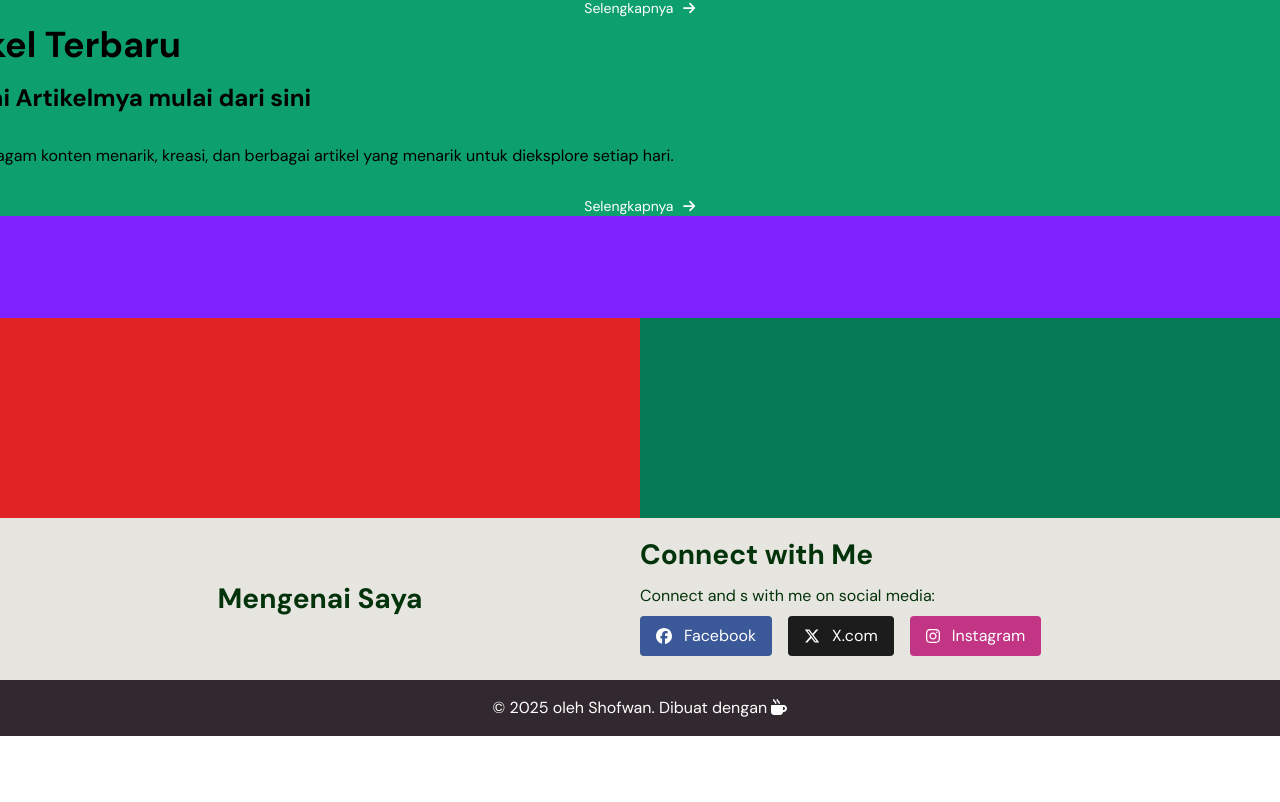
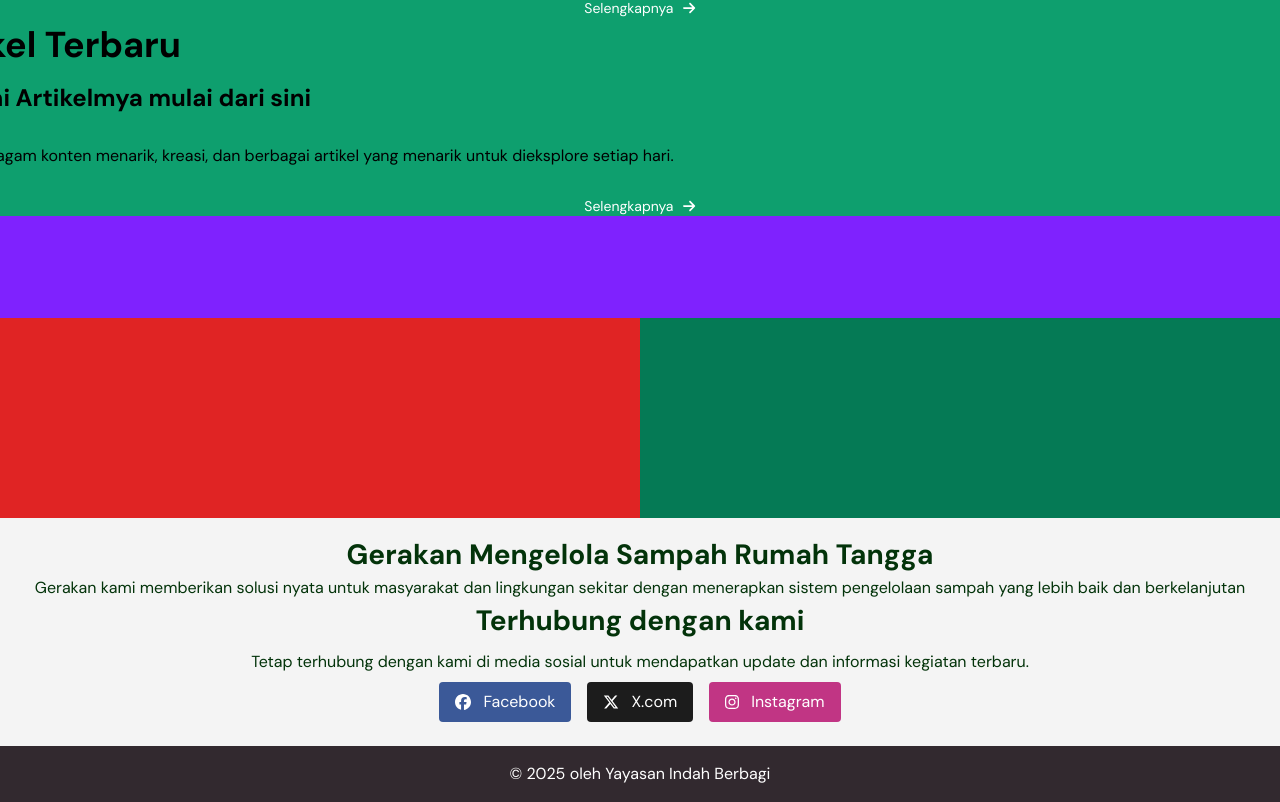
Before and after one commit to shofwan13/Web-Gemas-RT-YIB, a React (Vite) app: page / in a window 1280 px wide. Shown: the part 948-1750 px from the top of the page. Before the commit the page ends 1684 px from the top, so only its background shows below. Built offline with nearby package versions, Linux system fonts and the light colour scheme; no server answers.

Commit message:
ubah layout footer

```diff
--- a/src/components/mainfooter.jsx
+++ b/src/components/mainfooter.jsx
@@ -8,25 +8,31 @@ const MainFooter = () => {
   return (
     <>
       <div
-        className="bg-[#E7E5DF] text-[#03330a] py-4 flex flex-col md:flex-row"
+        className="bg-[#F4F4F4] text-[#03330a] py-4 flex flex-col"
         md:height="h-[100px]"
       >
         {/* Div pertama */}
-        <div className="w-full md:w-1/2 flex items-center justify-center mb-4 md:mb-0">
+        <div className="w-full container mx-auto text-center">
           <h3 className="text-[20px] md:text-[24px] font-bold">
-            Mengenai Saya
+            Gerakan Mengelola Sampah Rumah Tangga
           </h3>
+          <p>
+            Gerakan kami memberikan solusi nyata untuk masyarakat dan lingkungan
+            sekitar dengan menerapkan sistem pengelolaan sampah yang lebih baik
+            dan berkelanjutan
+          </p>
         </div>
 
         {/* Div kedua */}
-        <div className="w-full md:w-1/2 container mx-auto text-center md:text-left">
+        <div className="w-full container mx-auto text-center">
           <h3 className="text-[20px] md:text-[24px] font-bold mb-2">
-            Connect with Me
+            Terhubung dengan kami
           </h3>
           <p className="text-sm md:text-base">
-            Connect and s with me on social media:
+            Tetap terhubung dengan kami di media sosial untuk mendapatkan update
+            dan informasi kegiatan terbaru.
           </p>
-          <div className="flex justify-center md:justify-start space-x-4 py-2">
+          <div className="flex justify-center space-x-4 py-2">
             <ButtonSocial
               icon={"fa-brands fa-facebook"}
               label="Facebook"
@@ -55,10 +61,7 @@ const MainFooter = () => {
         </div>
       </div>
       <div className=" mx-auto text-center py-4 bg-[#32292f] text-white">
-        <p>
-          &copy; {currentYear} oleh Shofwan. Dibuat dengan{" "}
-          <FontAwesomeIcon icon={"mug-hot"} />
-        </p>
+        <p>&copy; {currentYear} oleh Yayasan Indah Berbagi</p>
       </div>
     </>
   );
```
